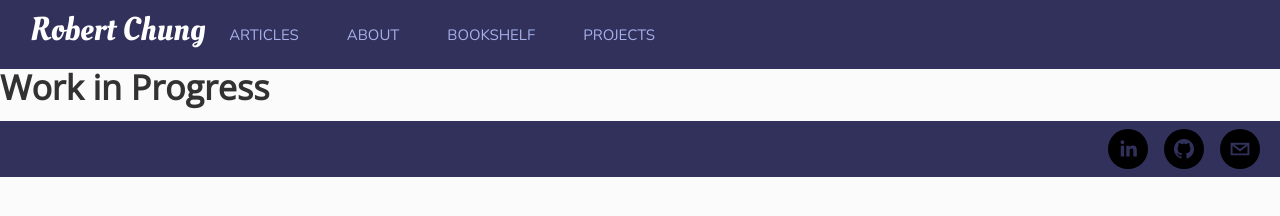
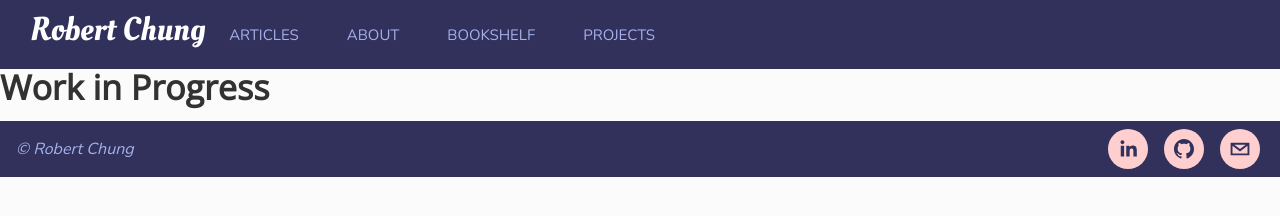
Before and after one commit to robechun/PersonalWebsite, a Gatsby site in the folder frontend/: page /bookshelf in a window 1280 px wide. Shown: the top 216 px of the page. Built offline with nearby package versions, Linux system fonts and the light colour scheme; Gatsby itself is replaced by a stand-in of ours; a web font is replaced by a local one; what typography-theme-stern-grove would draw is missing.

Commit message:
Add copyright to footer, fix color not rendering properly for footer

```diff
--- a/frontend/TODOList.txt
+++ b/frontend/TODOList.txt
@@ -8,6 +8,7 @@ x Redo design for top part of layout. Also means there needs to be a way to get
 x localhost 8000 (gatsby develop) doesn't fetch the latest stuff from ghost after deployment?
 x About page re-rendering and getting rid of the content during production?? Not sure why (due to nested <p> tags. Cant have that)
 x Actual footer
+x Footer is broken; the colors are not actually rendering and it's not actually sticking to bottom either
 
 === QUESTIONABLE ===
 ? image container on the actual posts page so that we can use all kinds of image sizes and it wont look bad
@@ -17,7 +18,7 @@ x Actual footer
   - Resize nav bar to use hamburger when it gets to mobile size
 - Books page
 - Projects page
-- Footer is broken; the colors are not actually rendering and it's not actually sticking to bottom either
+- Need to change query for ghost to have articles only render posts that have tag: 'blog'
 
 === LOW PRIORITY ===
 - Image in Post.jsx needs to be center not at front.
--- a/frontend/src/components/layout.jsx
+++ b/frontend/src/components/layout.jsx
@@ -49,6 +49,15 @@ const styles = {
       color: '#A6B0EA',
     },
   },
+
+  copyRight: {
+    fontFamily: 'Nunito',
+    fontSize: '16px',
+    color: '#A6B0EA',
+    fontWeight: 'lighter',
+    marginLeft: '1em',
+    fontStyle: 'italic'
+  }
 };
 
 const socialLinks = {
@@ -56,7 +65,7 @@ const socialLinks = {
   width: 40
 };
 
-const socialLinkColor = 'FF9D9D';
+const socialLinkColor = '#FFCFCF';
 
 const Layout = (props) => {
 
@@ -108,6 +117,18 @@ const Layout = (props) => {
         <Grid
           container
           direction='row'
+          justify='space-between'
+          alignItems='center'
+          spacing={2}
+        >
+          <Grid item className={classes.copyRight}>
+            © Robert Chung
+          </Grid>
+
+          <Grid item>
+            <Grid
+              container
+              direction='row'
               justify='flex-end'
               alignContent='center'
               spacing={2}
@@ -134,6 +155,8 @@ const Layout = (props) => {
                 />
               </Grid>
             </Grid>
+          </Grid>
+        </Grid>
       </footer>
     </div>
   );
```
Lines whose indentation alone changed are shown as unchanged.
